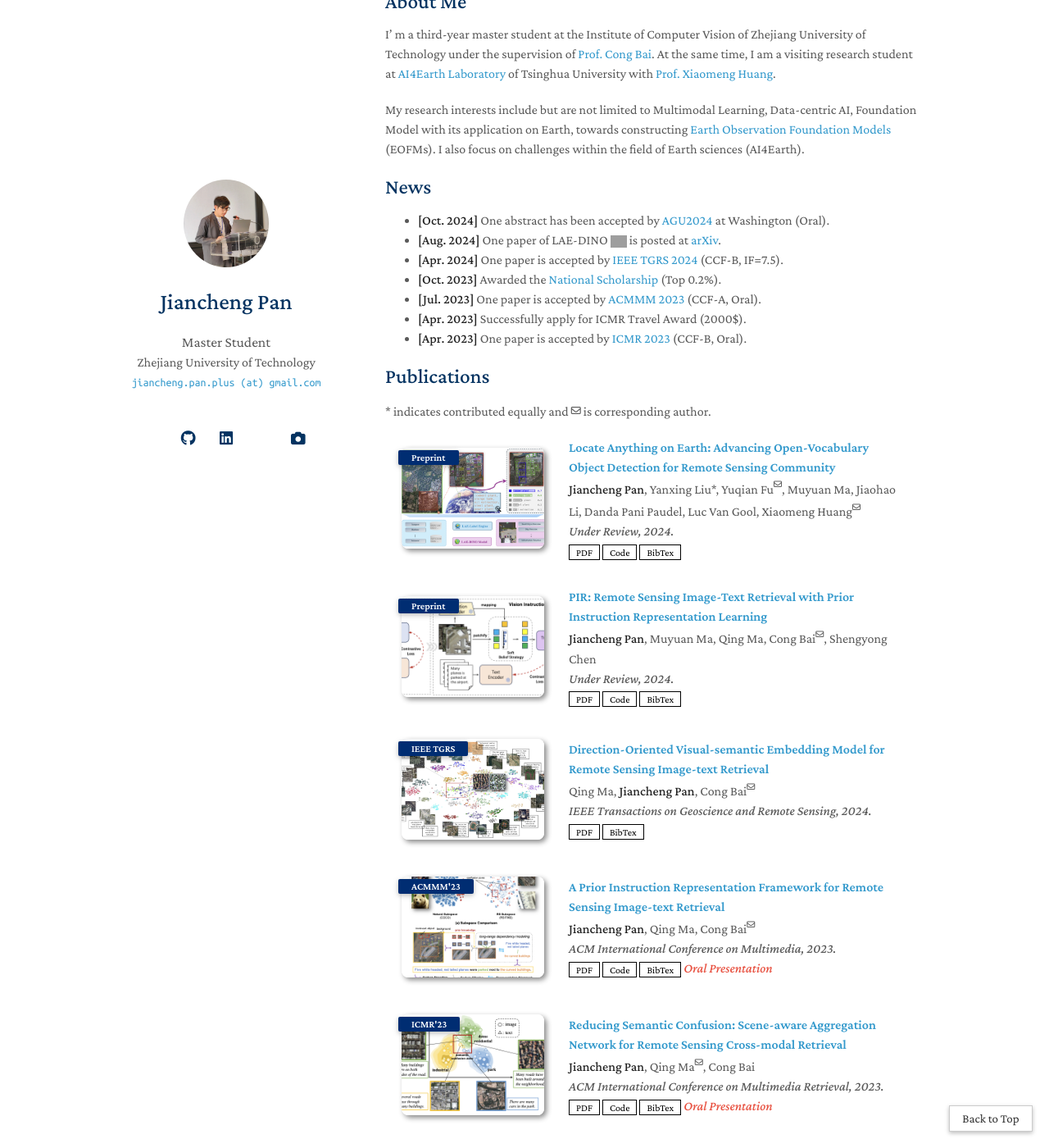
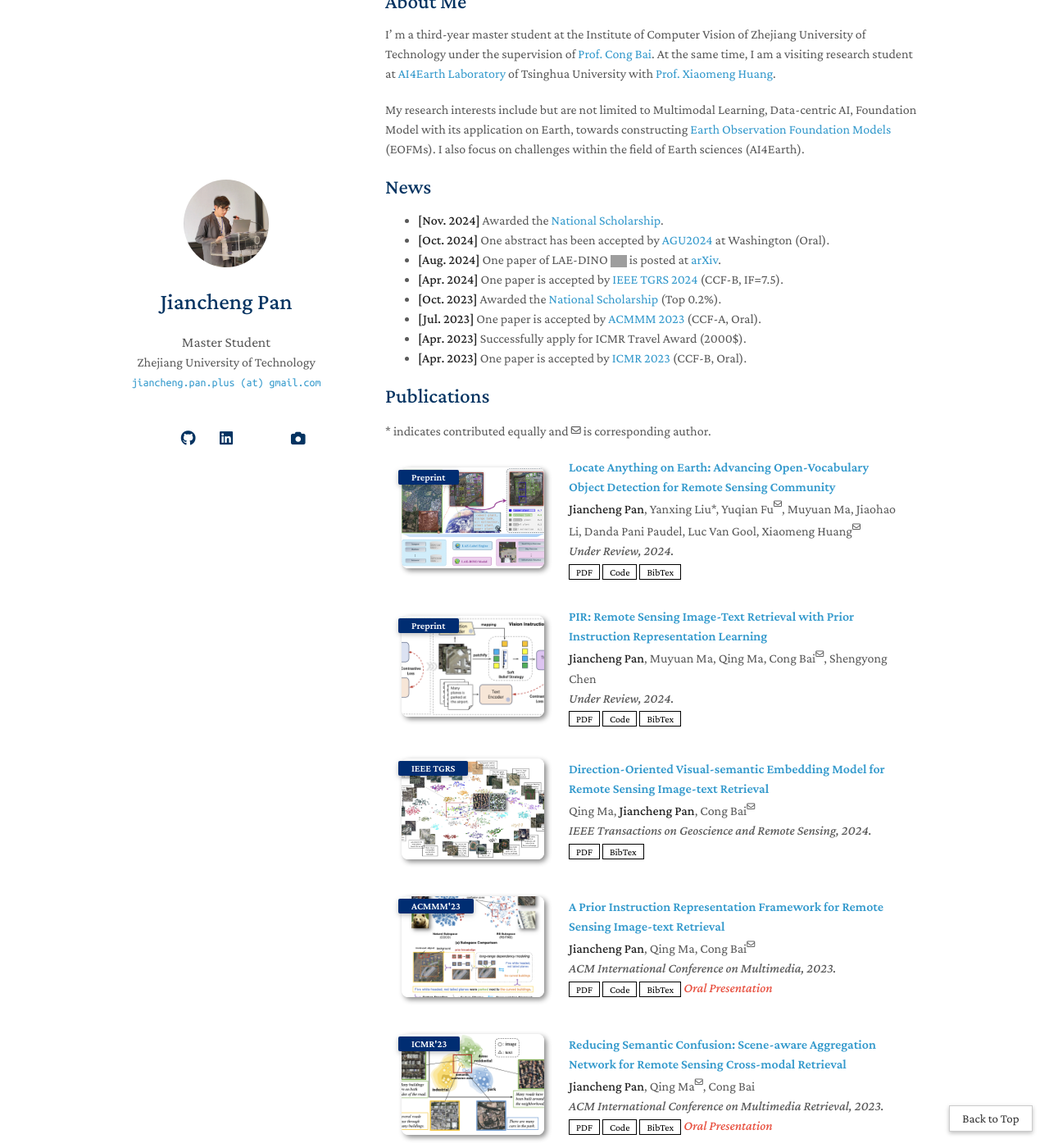
Before and after one commit to jaychempan/jaychempan.github.io, a Jekyll site: the page built from index.md, in a window 1280 px wide and 1400 px high, scrolled down 213 px. Shown: the whole window at 82% size. Built offline with Jekyll 4.4.1, drawn with Linux system fonts in a browser that asks for light colours; a style sheet for code colours, icons or effects is not loaded; our own code applies the rules of GitHub Pages for plain Markdown files; some of the changed text lies outside the part shown; grey boxes are pictures that could not be loaded.

Commit message:
update index

```diff
--- a/_includes/honors.md
+++ b/_includes/honors.md
@@ -1,6 +1,7 @@
 ## Honors
 
 <ul style="margin:0 0 5px;">
+  <li>National Scholarship, 2024</li>
   <li>National Scholarship (Top 0.2%, Ranking 1/615), 2023</li>
   <li>ICMR Travel Award (2000$, Greece), 2023</li>
   <li>2nd Place for China Postgraduate Mathematical Contest in Modelling (13.36% award rate), 2023</li>
--- a/index.md
+++ b/index.md
@@ -9,6 +9,7 @@ I' m a third-year master student at the Institute of Computer Vision of Zhejiang
 
 My research interests include but are not limited to Multimodal Learning, Data-centric AI, Foundation Model with its application on Earth, towards constructing <a href="https://github.com/Earth-Observation-Foundation-Models">Earth Observation Foundation Models</a> (EOFMs). I also focus on challenges within the field of Earth sciences (AI4Earth).
 ## News
+- **[Nov. 2024]** Awarded the <a href="">National Scholarship</a>.
 - **[Oct. 2024]** One abstract has been accepted by <a href="https://www.agu.org/annual-Meeting">AGU2024</a> at Washington (Oral).
 - **[Aug. 2024]** One paper of LAE-DINO <img src="images/papers/lae-dino.png" style="vertical-align: middle;" alt="Logo" width="20"> is posted at <a href="https://arxiv.org/abs/2408.09110">arXiv</a>.
 - **[Apr. 2024]** One paper is accepted by <a href="https://ieeexplore.ieee.org/xpl/RecentIssue.jsp?punumber=36">IEEE TGRS 2024</a> (CCF-B, IF=7.5).
```
